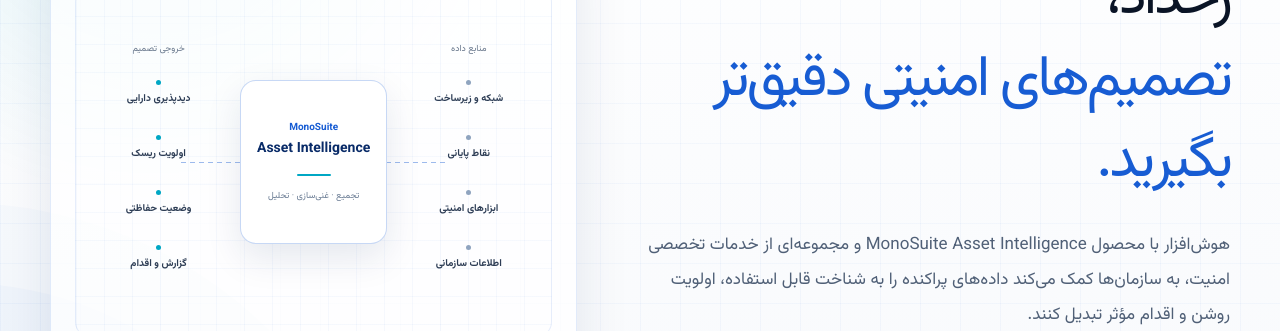
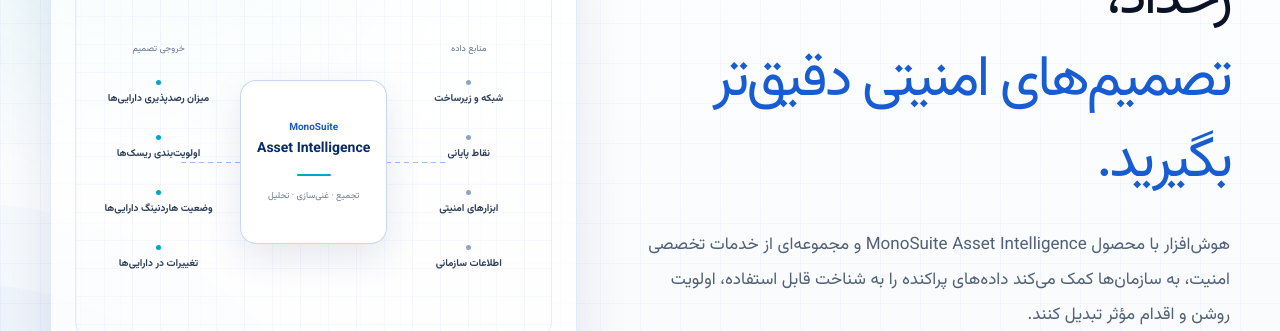
Before and after one commit to monaderi1/houshafzar-website, a Next.js app: page / in a window 1280 px wide. Shown: the part 339-670 px from the top of the page. Built offline with nearby package versions, Linux system fonts and the light colour scheme.

Commit message:
content: align MonoSuite diagram outputs with approved wording

```diff
--- a/app/page.tsx
+++ b/app/page.tsx
@@ -112,10 +112,10 @@
               </div>
               <div className="system-column system-outputs">
                 <small>خروجی تصمیم</small>
-                <span>دیدپذیری دارایی</span>
-                <span>اولویت ریسک</span>
-                <span>وضعیت حفاظتی</span>
-                <span>گزارش و اقدام</span>
+                <span>میزان رصدپذیری دارایی‌ها</span>
+                <span>اولویت‌بندی ریسک‌ها</span>
+                <span>وضعیت هاردنینگ دارایی‌ها</span>
+                <span>تغییرات در دارایی‌ها</span>
               </div>
               <div className="connector connector-one" aria-hidden="true" />
               <div className="connector connector-two" aria-hidden="true" />
```
